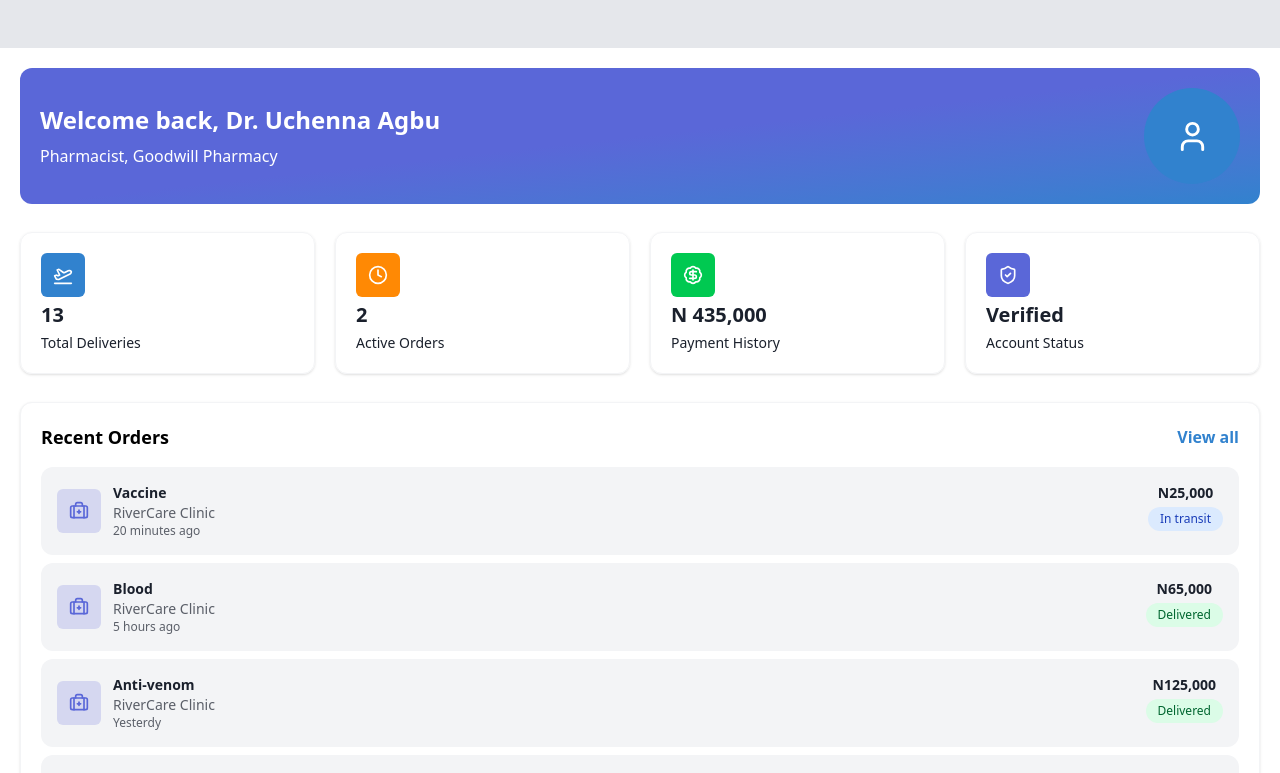
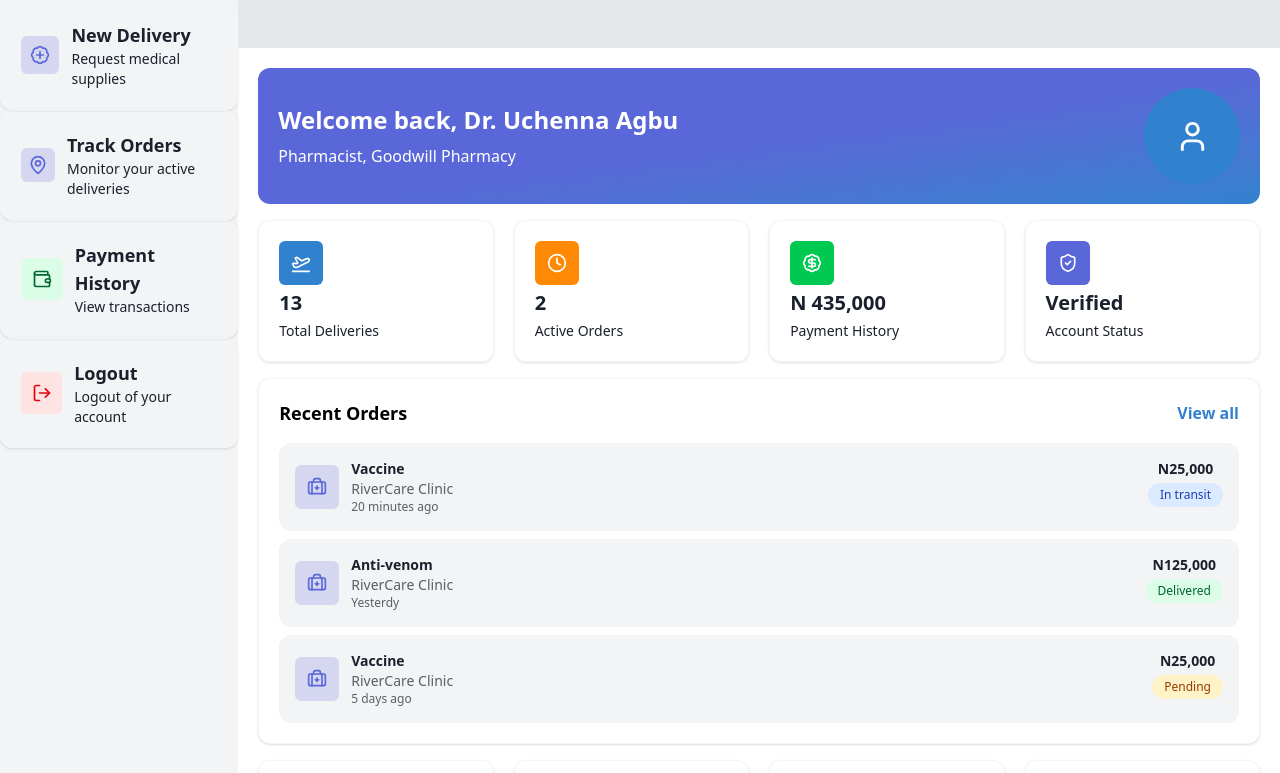
Before and after one commit to Uchenna99/Evtol-Delivery, a React (Vite) app: page /dashboard in a window 1280 px wide. Shown: the top 773 px of the page. Built offline with nearby package versions, Linux system fonts and the light colour scheme.

Commit message:
adding dashboard

```diff
--- a/src/pages/dashboard/DashboardHome.tsx
+++ b/src/pages/dashboard/DashboardHome.tsx
@@ -20,13 +20,12 @@ const DashboardHome = () => {
 
     const orders = [
         {itemName:'Vaccine', destination:'RiverCare Clinic', time:'20 minutes ago', amount:'N25,000', status:'In transit'},
-        {itemName:'Blood', destination:'RiverCare Clinic', time:'5 hours ago', amount:'N65,000', status:'Delivered'},
         {itemName:'Anti-venom', destination:'RiverCare Clinic', time:'Yesterdy', amount:'N125,000', status:'Delivered'},
         {itemName:'Vaccine', destination:'RiverCare Clinic', time:'5 days ago', amount:'N25,000', status:'Pending'},
     ];
 
   return (
-    <div className="w-full flex flex-col gap-7 p-5">
+    <div className="w-full flex flex-col gap-4 p-5">
 
         <div className="w-full bg-gradient-to-br from-primary via-primary to-secondary rounded-xl
             flex items-center justify-between p-5">
--- a/src/pages/dashboard/DashboardLayout.tsx
+++ b/src/pages/dashboard/DashboardLayout.tsx
@@ -1,14 +1,45 @@
+import { BadgePlus, LogOut, MapPin, Wallet } from "lucide-react";
 import { Outlet } from "react-router-dom";
+import SidebarOption from "./SidebarOption";
 
 
 
 const DashboardLayout = () => {
+  const sections = [
+        {icon: <BadgePlus size={20} />, value: 'New Delivery', label: 'Request medical supplies', colour: 'bg-primary/20 text-primary'},
+        {icon: <MapPin size={20} />, value:'Track Orders', label: 'Monitor your active deliveries', colour: 'bg-primary/20 text-primary'},
+        {icon: <Wallet size={20} />, value: "Payment History", label: 'View transactions', colour: 'bg-green-100 text-green-800'},
+        {icon: <LogOut size={20} />, value: "Logout", label: 'Logout of your account', colour: 'bg-red-100 text-red-600'},
+    ];
+
   return (
-    <div className="w-full flex flex-col bg-white relative">
+    <div className="w-full flex justify-center bg-white">
 
-      <div className="w-full h-12 bg-gray-200"></div>
+      <div className="w-[1500px] max-w-full flex relative">
 
-      <Outlet />
+        <div className="min-w-20 h-full bg-gray-100">
+          {
+            sections.map((section, index)=>(
+              <SidebarOption
+                key={index}
+                section={section}
+              />
+            ))
+          }
+
+        </div>
+
+        <div className="w-full flex flex-col">
+
+          <div className="w-full h-12 bg-gray-200"></div>
+
+          <Outlet />
+
+        </div>
+
+
+      </div>
+
 
     </div>
   )
--- /dev/null
+++ b/src/pages/dashboard/SidebarOption.tsx
@@ -0,0 +1,27 @@
+import { Link } from "react-router-dom";
+import { motion } from "framer-motion";
+
+interface Props {
+    section: any
+}
+
+const SidebarOption = ({ section }:Props) => {
+  return (
+    <Link to={''} className="flex-1 flex items-center gap-3 border border-gray-100 shadow-sm rounded-xl p-5
+        hover:shadow-lg hover:bg-gray-50 last:hover:bg-red-100 transition-all duration-250">
+        <div className={`w-11 aspect-square rounded-md grid place-items-center ${section.colour}`}>
+            {section.icon}
+        </div>
+        <div className="">
+            <p className="text-text text-lg font-semibold">
+            {section.value}
+            </p>
+            <p className="text-text text-sm">
+            {section.label}
+            </p>
+        </div>
+    </Link>
+  )
+}
+
+export default SidebarOption;
```
